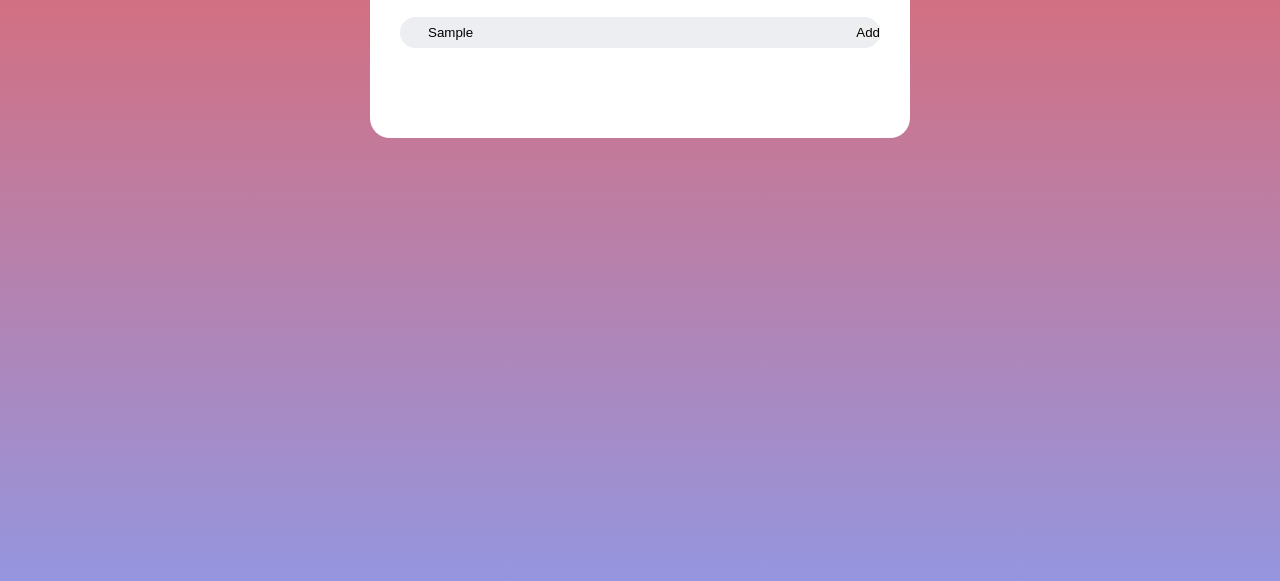
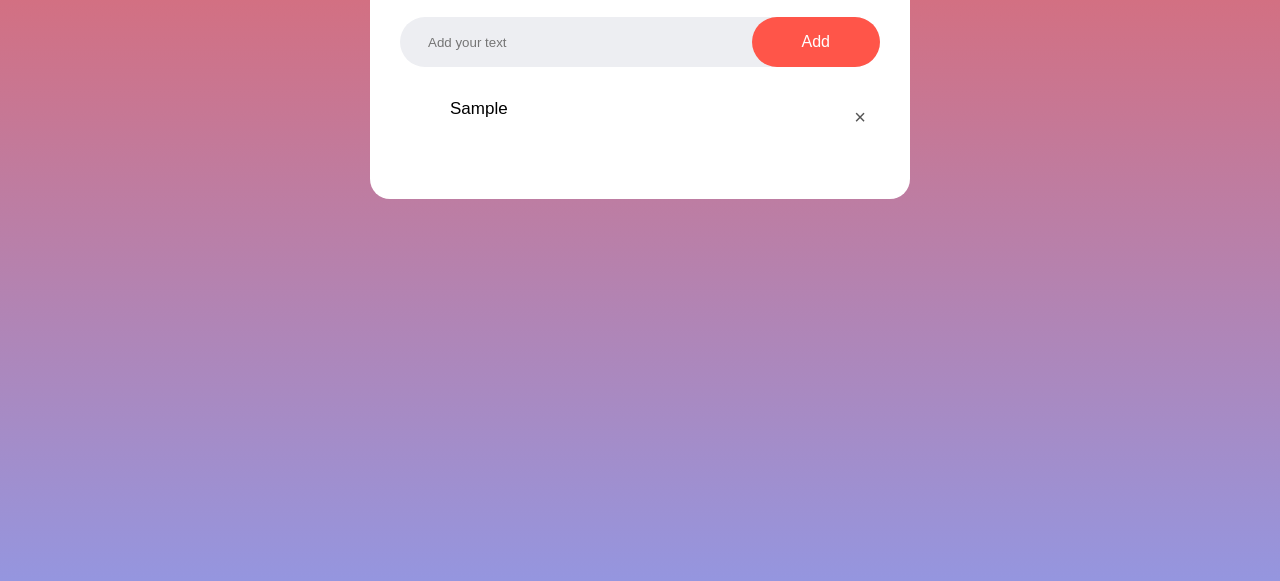
Before and after one commit to ManarMohammed97/ToDo-List, a plain HTML site: page index.html in a window 1280 px wide. Both pictures are taken after typing "Sample" into the empty fields and a click on the button "Add". Shown: the part 183-764 px from the top of the page. Drawn offline with Linux system fonts and the light colour scheme.

Commit message:
add die Funktionalitäten in JS

```diff
--- a/index.html
+++ b/index.html
@@ -13,9 +13,12 @@
         <h2>To-Do List<img src="images/todo.png" /></h2>
         <div class="row">
           <input type="text" id="input-text" placeholder="Add your text" />
-          <button>Add</button>
+          <button onclick="addTask()">Add</button>
         </div>
+
+        <ul id="list-container"></ul>
       </div>
     </div>
+    <script src="script.js"></script>
   </body>
 </html>
--- /dev/null
+++ b/script.js
@@ -0,0 +1,68 @@
+const inputBox = document.getElementById("input-text");
+const listContainer = document.getElementById("list-container");
+
+// Funktion, um einen Task hinzuzufügen
+function addTask() {
+  if (inputBox.value === "") {
+    alert("You must write something");
+  } else {
+    let liElement = document.createElement("li");
+    liElement.textContent = inputBox.value;
+    listContainer.appendChild(liElement);
+    inputBox.value = "";
+
+    liElement.onclick = function () {
+      this.classList.toggle("checked");
+      updateLocalStorage();
+    };
+
+    let span = document.createElement("span");
+    span.innerHTML = "\u00d7";
+    span.className = "close";
+    liElement.appendChild(span);
+
+    span.onclick = function (event) {
+      event.stopPropagation();
+      this.parentElement.remove();
+      updateLocalStorage();
+    };
+
+    updateLocalStorage();
+  }
+}
+
+// Event Listener für die Enter-Taste im Eingabefeld
+inputBox.addEventListener("keydown", function (event) {
+  if (event.key === "Enter") {
+    addTask();
+  }
+});
+
+// Funktion, um die Aufgaben in localStorage zu aktualisieren
+function updateLocalStorage() {
+  const tasks = listContainer.innerHTML;
+  localStorage.setItem("tasks", tasks);
+}
+
+// Wenn die Seite geladen wird, füge der Liste vorhandene Aufgaben hinzu
+window.onload = function () {
+  const savedTasks = localStorage.getItem("tasks");
+  if (savedTasks) {
+    listContainer.innerHTML = savedTasks;
+  }
+
+  const taskItems = document.querySelectorAll("li");
+  for (const item of taskItems) {
+    item.onclick = function () {
+      this.classList.toggle("checked");
+      updateLocalStorage();
+    };
+
+    const closeButton = item.querySelector(".close");
+    closeButton.onclick = function (event) {
+      event.stopPropagation();
+      this.parentElement.remove();
+      updateLocalStorage();
+    };
+  }
+};
--- a/style.css
+++ b/style.css
@@ -48,9 +48,63 @@ input {
   outline: none;
   background: transparent;
   padding: 8px;
+  font-weight: 14px;
 }
 
 button {
   border: none;
   outline: none;
+  padding: 16px 50px;
+  background: #ff5549;
+  color: #fff;
+  font-size: 16px;
+  cursor: pointer;
+  border-radius: 40px;
 }
+
+ul li {
+  list-style: none;
+  padding: 12px 10px 10px 50px;
+  user-select: none;
+  font-size: 17px;
+  cursor: pointer;
+  position: relative;
+}
+
+ul li ::before {
+  content: "";
+  position: absolute;
+  height: 28px;
+  width: 28px;
+  border-radius: 50%;
+
+  background-size: cover;
+  background-position: center;
+  top: 12px;
+  left: 8px;
+}
+
+ul li.checked {
+  color: #555;
+  text-decoration: line-through;
+}
+
+ul li.checked::before {
+}
+
+ul li span {
+  background-image: none;
+  position: absolute;
+  right: 0;
+  color: #555;
+  top: 5px;
+  width: 40px;
+  height: 40px;
+  font-size: 20px;
+  line-height: 50px;
+  text-align: center;
+}
+
+ul li span:hover {
+  background: #edeef0;
+}
```
Also changed, not shown: images/checked.png (added), images/unchecked.png (added), 1 other file.
